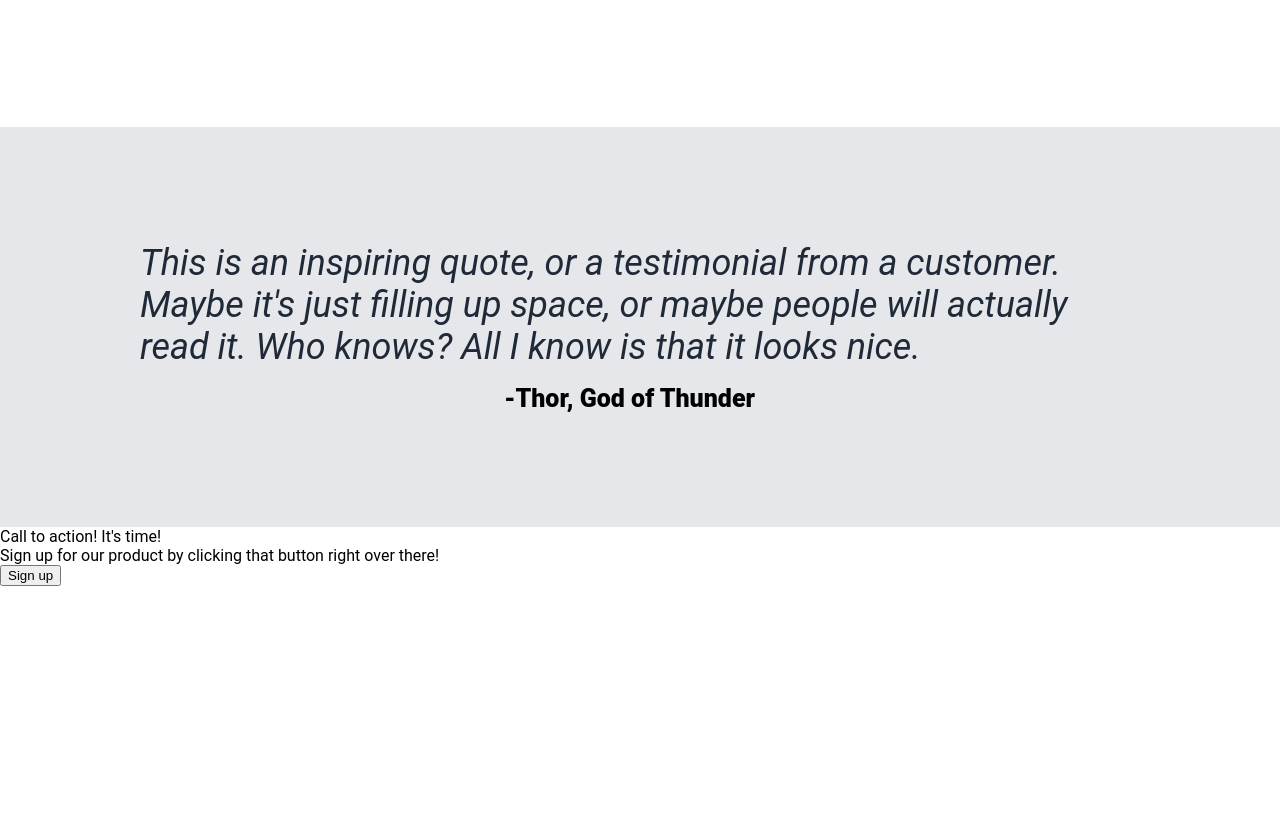
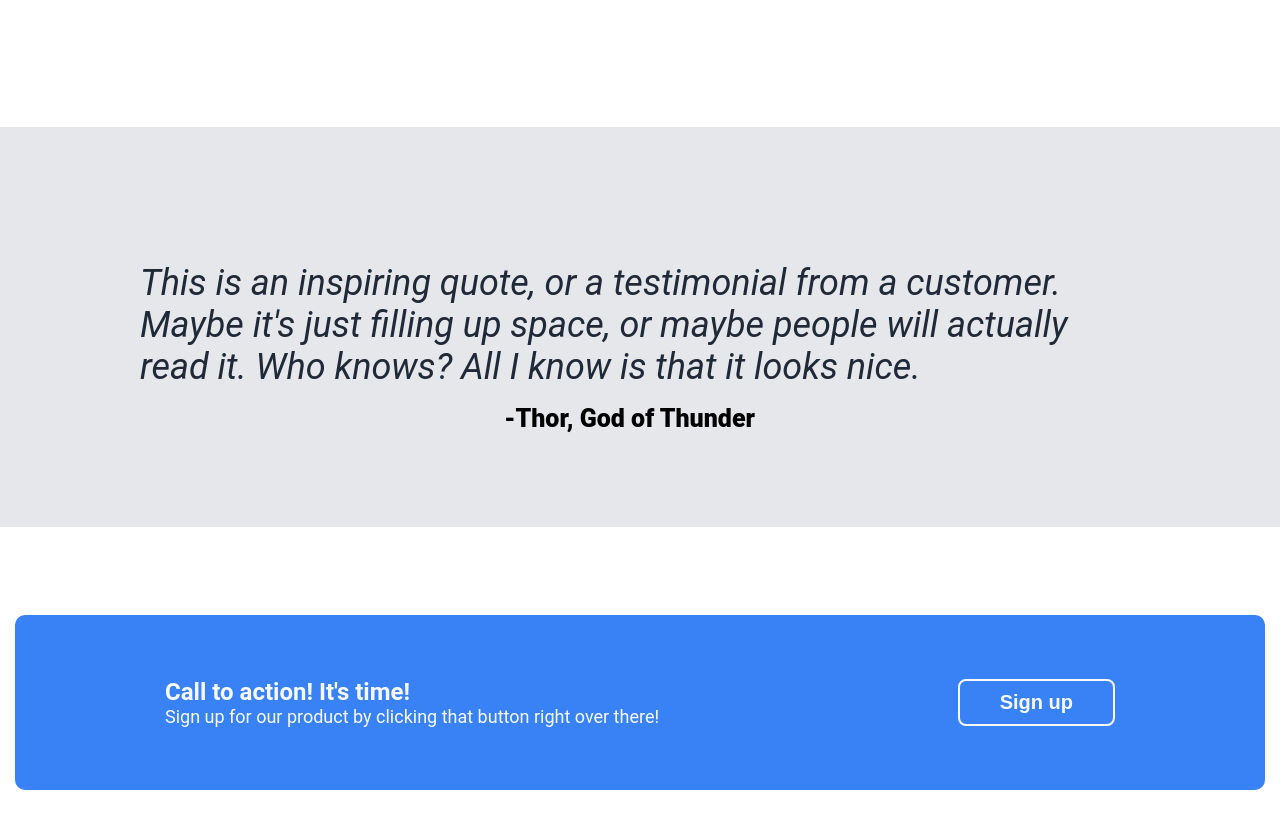
Before and after one commit to gcerv93/landing-page, a plain HTML site: page index.html in a window 1280 px wide. Shown: the part 989-1818 px from the top of the page. Before the commit the page ends 1575 px from the top, so only its background shows below. Drawn offline with Linux system fonts and the light colour scheme.

Commit message:
finish signup section styling

```diff
--- a/index.html
+++ b/index.html
@@ -12,9 +12,9 @@
       <div class="header-top">
         <div class="logo"><h2>Header Logo</h2></div>
         <ul class="header-links">
-          <li>header link one</li>
-          <li>header link two</li>
-          <li>header link three</li>
+          <li><a href="google.com">header link one</a></li>
+          <li><a href="google.com">header link two</a></li>
+          <li><a href="google.com">header link three</a></li>
         </ul>
       </div>
       <div class="header-content">
@@ -57,10 +57,12 @@
     </div>
 
     <div class="signup">
-      <div class="signup-text">Call to action! It's time!
-        <div>Sign up for our product by clicking that button right over there!</div>
+      <div class="signup-box">
+        <div class="signup-action">Call to action! It's time!
+          <div class="signup-text">Sign up for our product by clicking that button right over there!</div>
+        </div>
+        <button class="signup-button">Sign up</button>
       </div>
-      <button>Sign up</button>
     </div>
 
   </body>
--- a/styles.css
+++ b/styles.css
@@ -22,6 +22,12 @@ ul {
   list-style-type: none;
   margin: 0;
   padding: 0;
+}
+
+a {
+  font-size: 18px;
+  color: #e5e7eb;
+  text-decoration: none;
 }
 
 .logo {
@@ -133,6 +139,7 @@ ul {
   flex-direction: column;
   justify-content: center;
   align-items: center;
+  padding-top: 41px;
 }
 
 .quote-text {
@@ -150,3 +157,44 @@ ul {
   padding-right: 525px;
   padding-top: 16px;
 }
+
+.signup {
+  display: flex;
+  justify-content: center;
+  align-items: center;
+  height: 350px;
+}
+
+.signup-box {
+  background-color: #3882f6;
+  color: #f9faf8;
+  box-sizing: border-box;
+  padding-left: 150px;
+  width: 1250px;
+  height: 175px;
+  border-radius: 10px;
+  display: flex;
+  align-items: center;
+}
+
+.signup-action {
+  font-size: 24px;
+  font-weight: bold;
+}
+
+.signup-text {
+  font-size: 18px;
+  font-weight: normal;
+}
+
+.signup-button {
+  background-color: #3882f6;
+  color: #f9faf8;
+  margin-left: auto;
+  margin-right: 150px;
+  font-size: 20px;
+  font-weight: bolder;
+  padding: 10px 40px;
+  border: 2px solid #f9faf8;
+  border-radius: 8px;
+}
```
